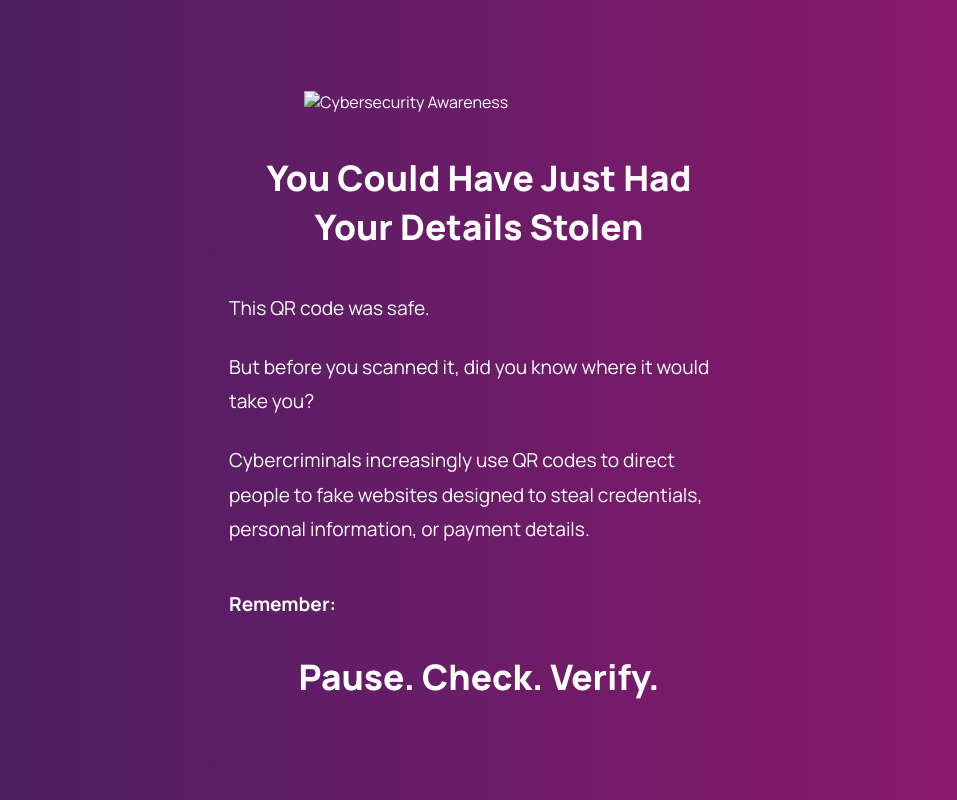
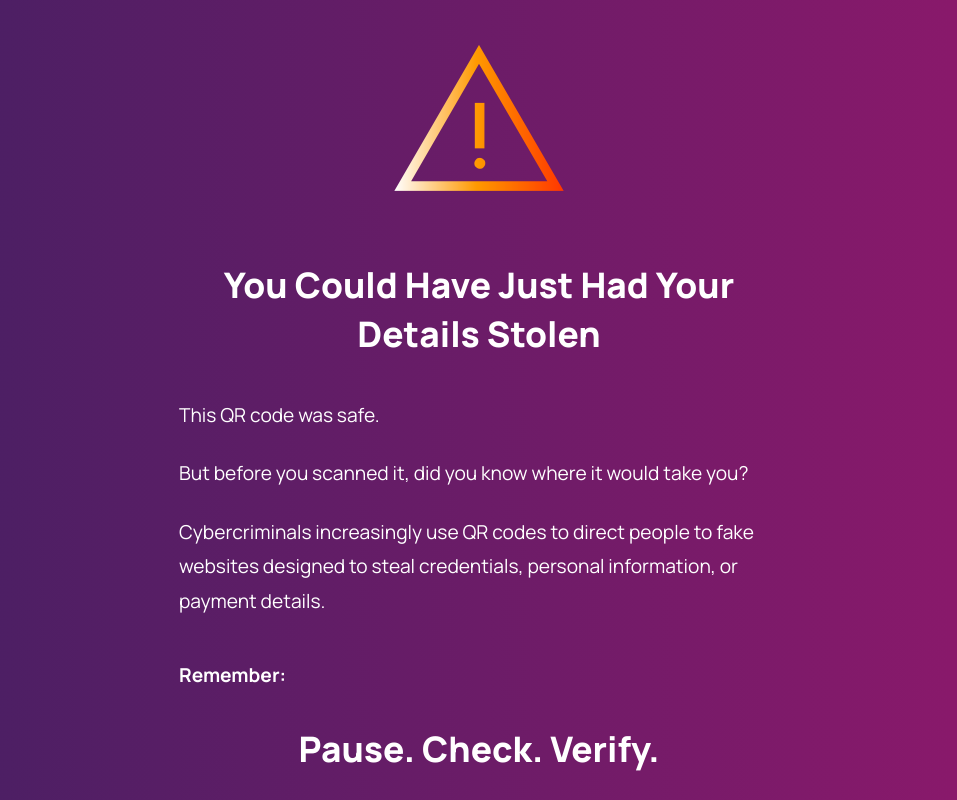
Before and after one commit to tom-hayter/ccs-qr-demo, a plain HTML site: page index.html in a window 1280 px wide. Shown: the whole page, without its empty margins (161-1118 px from the left). Drawn offline with Linux system fonts and the light colour scheme.

Commit message:
Update index.html

```diff
--- a/index.html
+++ b/index.html
@@ -23,15 +23,15 @@
 
         .container {
             width: 90%;
-            max-width: 500px;
+            max-width: 600px;
+            text-align: left;
         }
 
         .hero-image {
             display: block;
+            width: 200px;
+            height: 200px;
             margin: 0 auto 40px auto;
-            max-width: 350px;
-            width: 100%;
-            height: auto;
         }
 
         h1 {
@@ -65,7 +65,7 @@
 
     <div class="container">
 
-        <img src="White%20tangaroo%20zing%20alert.png"
+        <img src="/ccs-qr-demo/alert.png"
              alt="Cybersecurity Awareness"
              class="hero-image">
 
```
